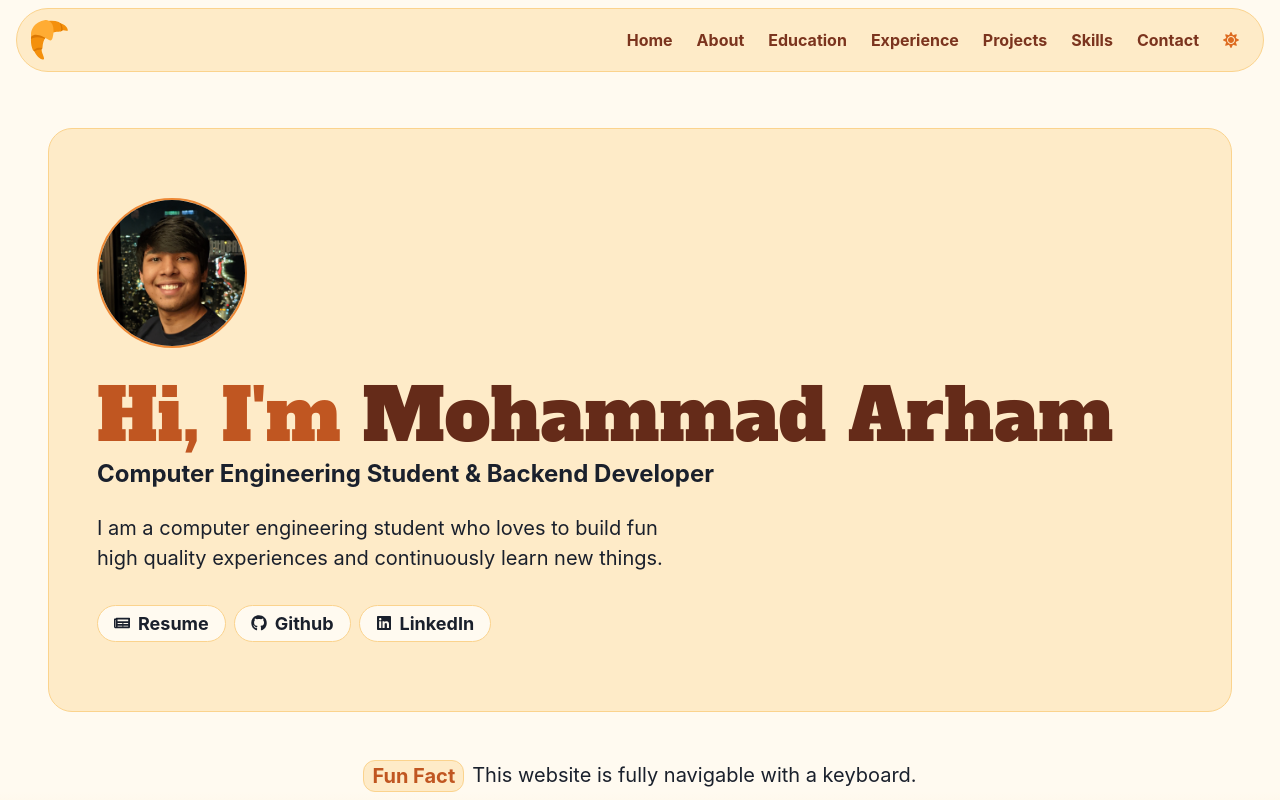
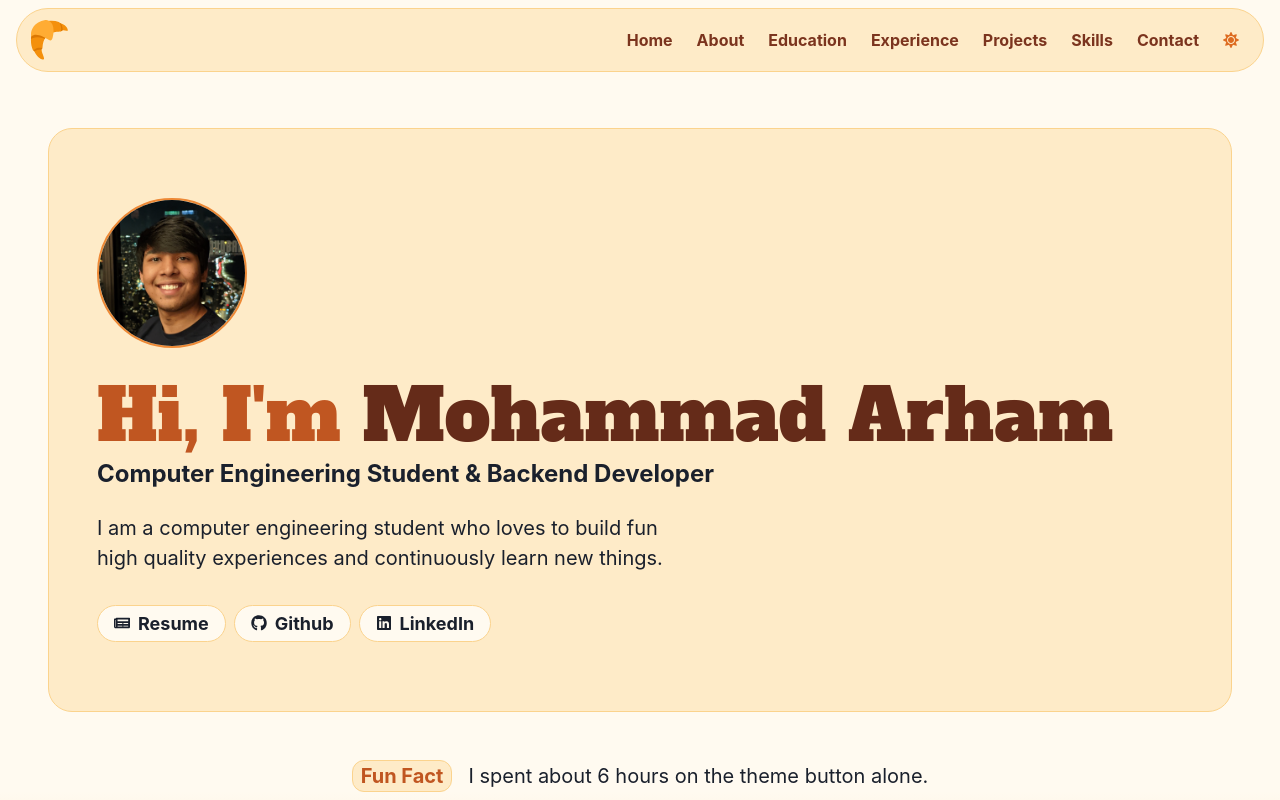
Before and after one commit to arhammusheer/croissant.one, a React (Vite) app: page / in a window 1280 px wide. Shown: the top 800 px of the page. Built offline with nearby package versions, Linux system fonts and the light colour scheme; a web font is replaced by a local one.

Commit message:
Refactor FunFact component to display random facts from me interface

```diff
--- a/src/me.interface.ts
+++ b/src/me.interface.ts
@@ -5,6 +5,7 @@ export type ITheme = keyof typeof baseTheme.colors;
 
 export interface IMe {
   name: string;
+  facts?: string[];
   subtitle: string;
   tagline: string;
   bigHeading: { black: string; blue: string };
--- a/src/me.ts
+++ b/src/me.ts
@@ -43,6 +43,18 @@ export const enableMultiTheme: boolean = true;
 
 export const me = {
   name: "Mohammad Arham",
+  // Facts are optional
+  facts: [
+    "This website is fully navigable with a keyboard.",
+    "I also build PCBs and make hardware projects.",
+    "You can change your color scheme by clicking the top right icon.",
+    "Kubernetes and croissants are my two favorite things—both require finesse.",
+    "I built my own bus tracker display so i'm never late in the morning.",
+    "I track temperature and humidity in my room and have 3 months of data. Ask me what I found!",
+    "Try clicking on random things, you might find some fun animations.",
+    "I spent about 6 hours on the theme button alone.",
+    "Try opening the console and see if you can find any easter eggs.",
+  ],
   subtitle: "Computer Engineering Student & Backend Developer",
   tagline:
     "I am a computer engineering student who loves to build fun high quality experiences and continuously learn new things.",
--- a/src/pages/Home/components/FunFact.tsx
+++ b/src/pages/Home/components/FunFact.tsx
@@ -1,26 +1,35 @@
-import { Container, Stack, Text, useColorModeValue } from "@chakra-ui/react";
-import { motion } from "framer-motion";
+import { Stack, Text, useColorModeValue } from "@chakra-ui/react";
+import { AnimatePresence, motion } from "framer-motion";
 import { useEffect, useState } from "react";
-
-const facts = [
-  "This website is fully navigable with a keyboard.",
-  "I also build PCBs and make hardware projects.",
-];
+import { me } from "../../../me";
 
 const FunFact: React.FC = () => {
   const [currentFact, setCurrentFact] = useState(0);
+  const [randomFacts] = useState(
+    me.facts?.length ? me.facts.sort(() => 0.5 - Math.random()) : []
+  );
 
   useEffect(() => {
     const interval = setInterval(() => {
-      setCurrentFact((prevFact) => (prevFact + 1) % facts.length);
-    }, 1000);
+      setCurrentFact((prevFact) => (prevFact + 1) % randomFacts.length);
+    }, 5000); // Adjusted to 4 seconds to better view the animation
 
     return () => clearInterval(interval);
   }, []);
 
+  if (!randomFacts.length) {
+    return <></>;
+  }
+
   return (
-    <Container maxW={"container.xl"} centerContent>
-      <Stack direction={"row"} wrap={"wrap"}>
+    <Stack
+      direction={"row"}
+      wrap={"wrap"}
+      spacing={4}
+      w={"full"}
+      align={"center"}
+      justify={"center"}
+    >
       <Text
         fontSize={"xl"}
         color={useColorModeValue("brand.600", "brand.300")}
@@ -33,11 +42,20 @@ const FunFact: React.FC = () => {
       >
         Fun Fact
       </Text>
-        <Text fontSize={"xl"} maxW={"600px"} as={motion.text}>
-          {facts[currentFact]}
+      <AnimatePresence mode={"wait"}>
+        <motion.div
+          key={currentFact}
+          initial={{ opacity: 0, y: "50%" }} // Starting position and opacity
+          animate={{ opacity: 1, y: 0 }} // Final position and opacity
+          exit={{ opacity: 0, y: "-50%" }} // Exit animation
+          transition={{ duration: 0.5 }} // Animation duration
+        >
+          <Text fontSize={"xl"} maxW={"600px"}>
+            {randomFacts[currentFact]}
           </Text>
+        </motion.div>
+      </AnimatePresence>
     </Stack>
-    </Container>
   );
 };
 
```
Lines whose indentation alone changed are shown as unchanged.
